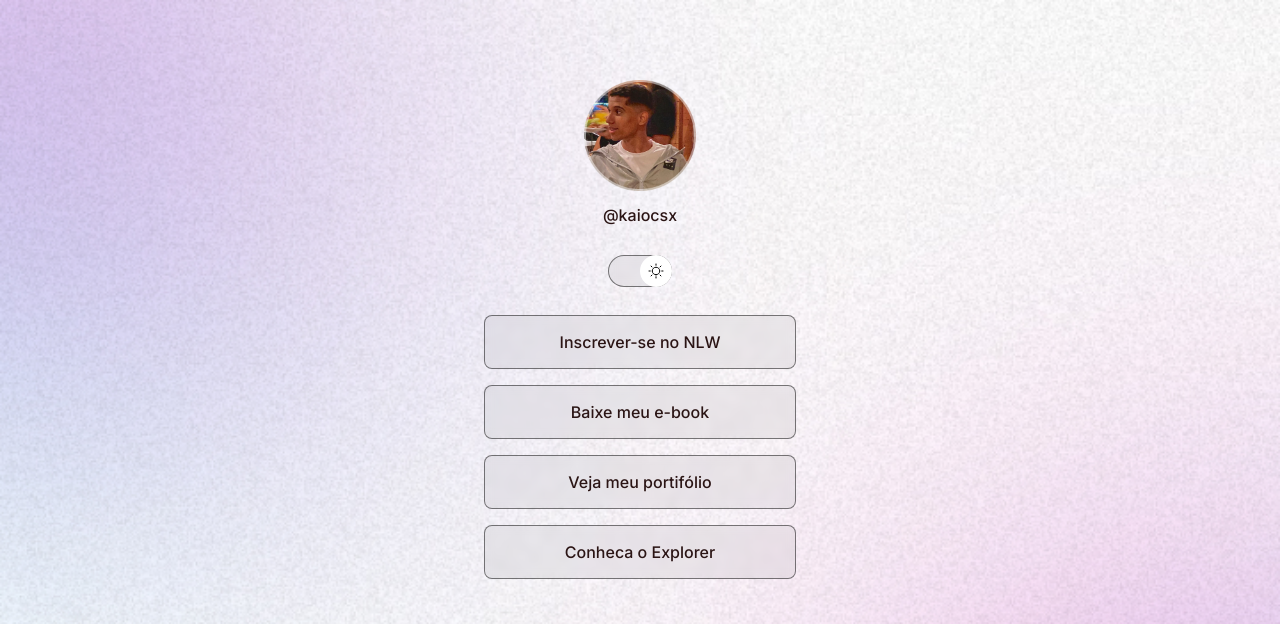
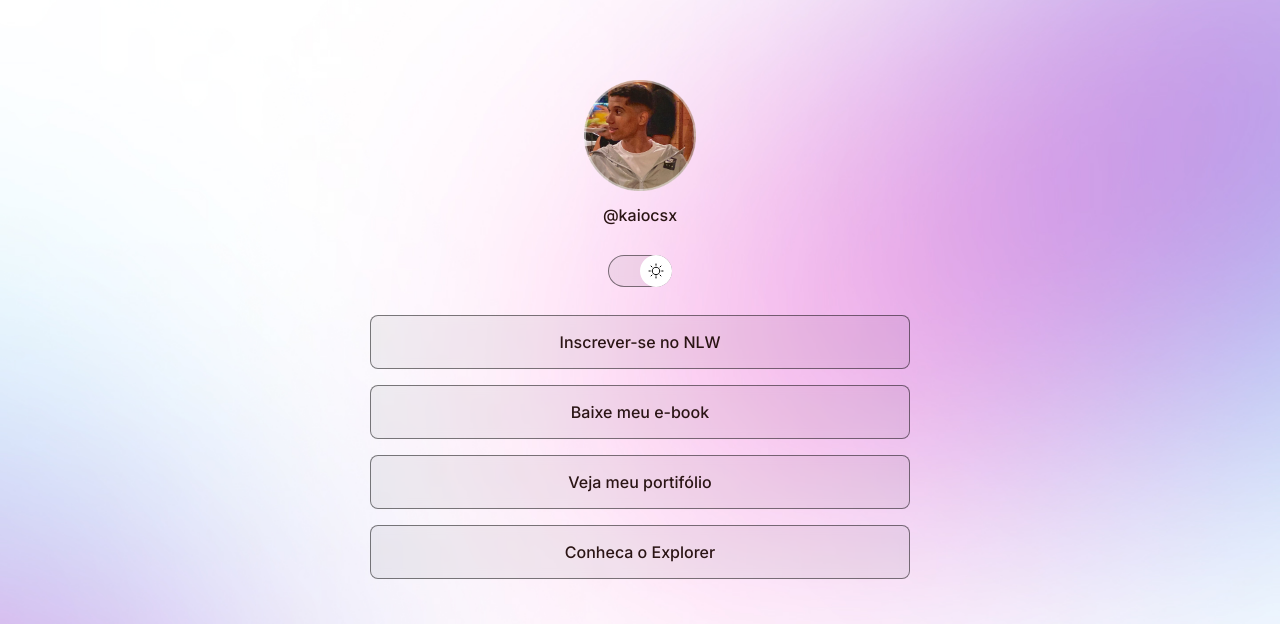
Before and after one commit to KaioCarv/Myproject, a plain HTML site: page index.html in a window 1280 px wide. Shown: the top 624 px of the page. Drawn offline with nearby package versions, Linux system fonts and the light colour scheme.

Commit message:
change background based on media queries

```diff
--- a/style.css
+++ b/style.css
@@ -33,6 +33,7 @@ body{
 
   /* background: color image repeat position/size */
   background: var(--bg-url) no-repeat top center/cover;
+  height: 100vh;
 }
 
 body * {
@@ -41,9 +42,9 @@ body * {
 }
 
 
-
 #container{
-  width: 360px;
+  width: 100%;
+  max-width: 588px;
   margin: 56px auto 0px;
   padding: 0 24px;
 }
@@ -162,3 +163,14 @@ width: 64px;
   text-align: center;
   font-size: 14px;
  }
+
+ /* media queries */
+
+ @media(min-width: 700px){
+  :root{
+    --bg-url: url(./assets/bg-desktop.jpg)
+  }
+  .light{
+    --bg-url: url(./assets/bg-desktop-light.jpg)
+  }
+ }
```
